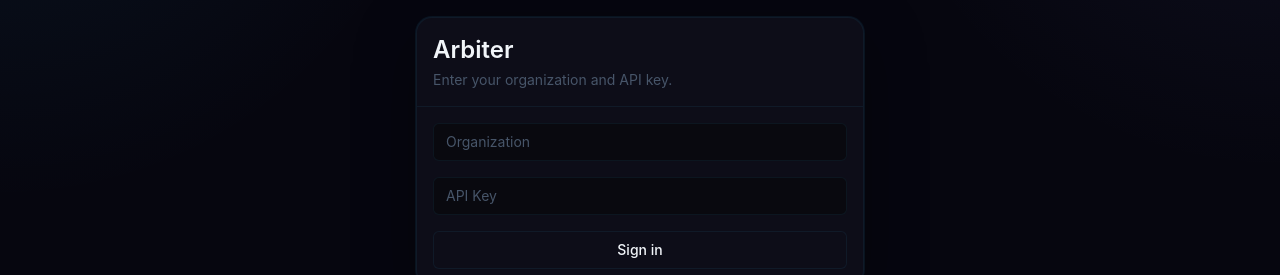
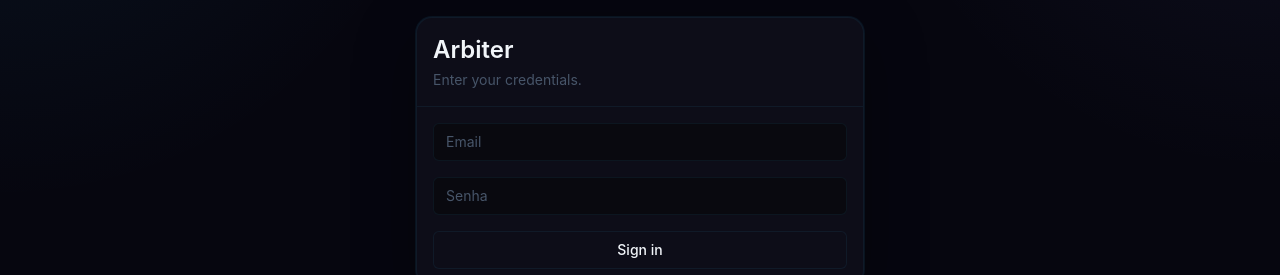
Before and after one commit to felipemchdev/arbiter, a Next.js app in the folder arbiter-dashboard/: page /login in a window 1280 px wide. Shown: the part 249-524 px from the top of the page. Built offline with nearby package versions, Linux system fonts and the light colour scheme.

Commit message:
feat: login page with email/senha fields and next-auth jwt integration

```diff
--- a/arbiter-dashboard/app/(auth)/login/page.tsx
+++ b/arbiter-dashboard/app/(auth)/login/page.tsx
@@ -7,8 +7,8 @@ import { signIn } from "next-auth/react";
 import { useState, useTransition } from "react";
 
 export default function LoginPage() {
-    const [organization, setOrganization] = useState("");
-    const [apiKey, setApiKey] = useState("");
+  const [email, setEmail] = useState("");
+  const [senha, setSenha] = useState("");
   const [pending, startTransition] = useTransition();
 
   return (
@@ -17,19 +17,19 @@ export default function LoginPage() {
         <Card>
           <CardHeader>
             <div className="text-2xl font-semibold">Arbiter</div>
-                        <div className="mt-1 text-sm text-[var(--text-muted)]">Enter your organization and API key.</div>
+            <div className="mt-1 text-sm text-[var(--text-muted)]">Enter your credentials.</div>
           </CardHeader>
           <CardContent className="space-y-4">
-                        <Input placeholder="Organization" value={organization} onChange={(event) => setOrganization(event.target.value)} />
-                        <Input placeholder="API Key" type="password" value={apiKey} onChange={(event) => setApiKey(event.target.value)} />
+            <Input placeholder="Email" type="email" value={email} onChange={(event) => setEmail(event.target.value)} />
+            <Input placeholder="Senha" type="password" value={senha} onChange={(event) => setSenha(event.target.value)} />
             <Button
               className="w-full"
               disabled={pending}
               onClick={() =>
                 startTransition(async () => {
                   await signIn("credentials", {
-                                        username: organization,
-                                        password: apiKey,
+                    username: email,
+                    password: senha,
                     callbackUrl: "/dashboard",
                   });
                 })
```
Lines whose indentation alone changed are shown as unchanged.
